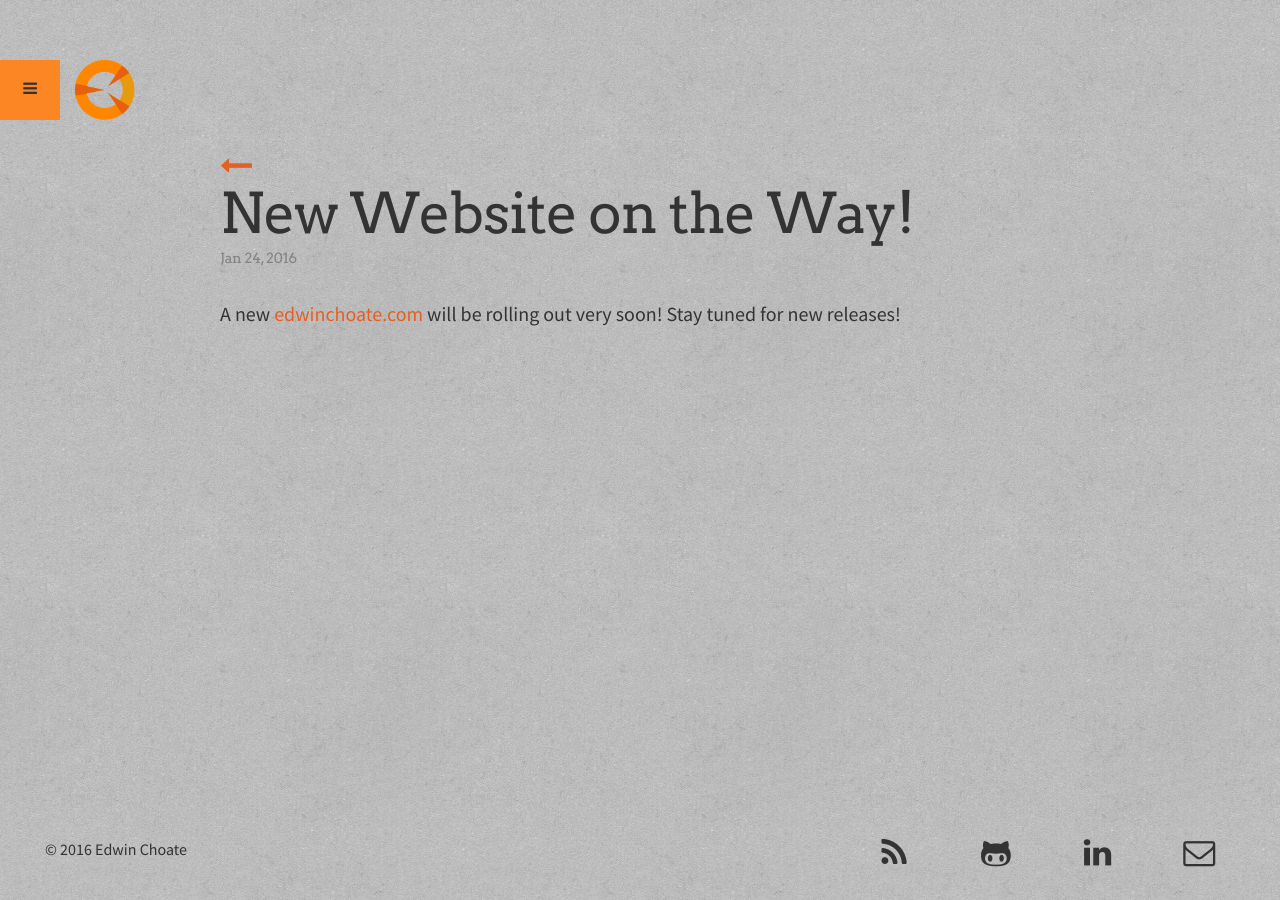
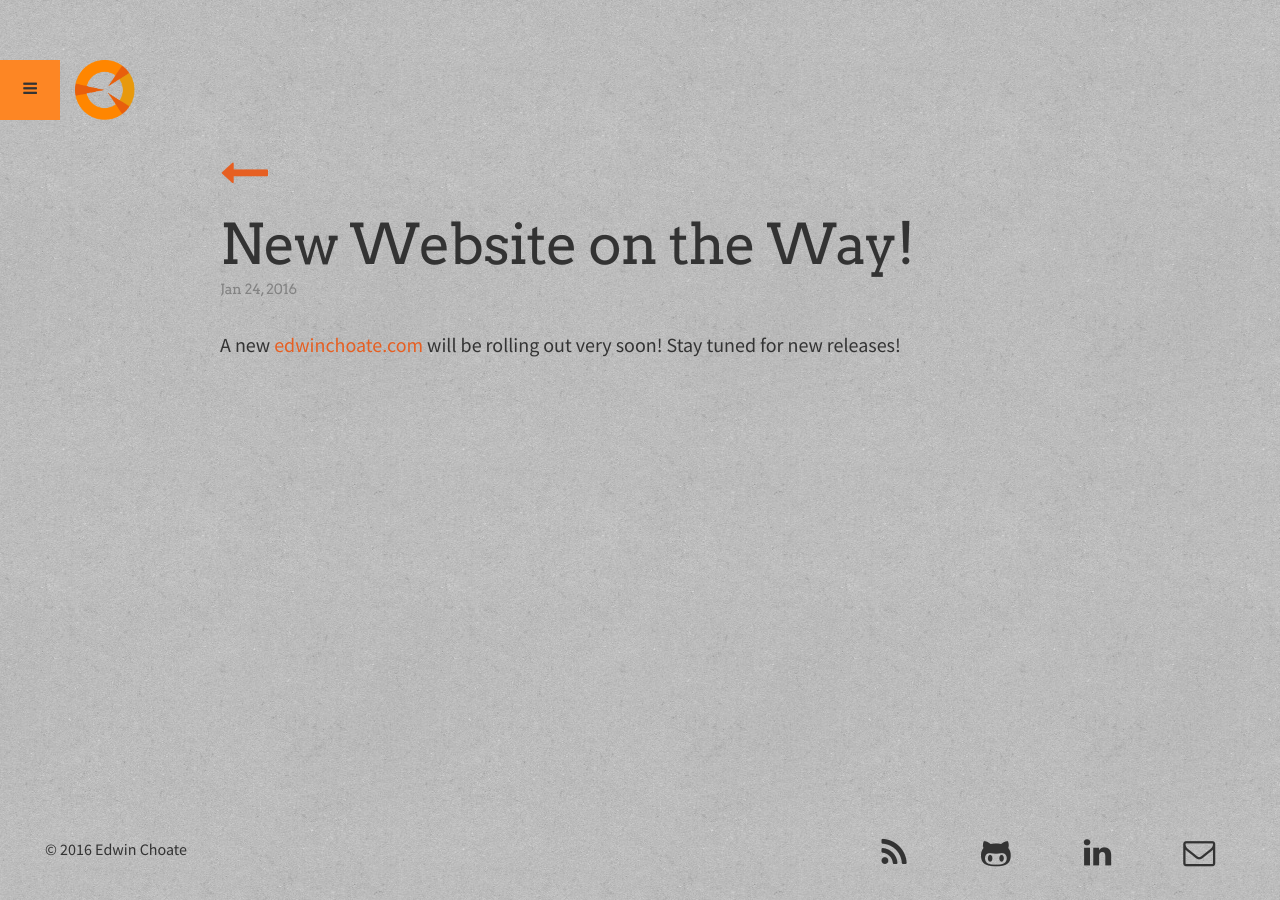
Before and after one commit to edwinchoate/edwinchoate.github.io, a Jekyll site: the page built from _posts/2016-01-24-new-website-on-the-way.md, in a window 1280 px wide. Built offline with Jekyll 4.4.1, drawn with Linux system fonts in a browser that asks for light colours.

Commit message:
improves padding and size of back arrow

```diff
--- a/_layouts/post.html
+++ b/_layouts/post.html
@@ -4,7 +4,7 @@
 <article class="post" itemscope itemtype="http://schema.org/BlogPosting">
 
   <header class="post-header">
-      <a href="/blog/"><i class="fa fa-long-arrow-left fa-2x"></i></a></li>
+      <a href="/blog/"><i class="back-arrow fa fa-long-arrow-left fa-3x"></i></a></li>
       <h1 class="post-title header-responsive" itemprop="name headline">{{ page.title }}</h1>
     <p class="post-meta"><time datetime="{{ page.date | date_to_xmlschema }}" itemprop="datePublished">{{ page.date | date: "%b %-d, %Y" }}</time>{% if page.author %} • <span itemprop="author" itemscope itemtype="http://schema.org/Person"><span itemprop="name">{{ page.author }}</span></span>{% endif %}</p>
   </header>
--- a/_sass/_layout.scss
+++ b/_sass/_layout.scss
@@ -380,6 +380,10 @@
  */
 .post-header {
     margin-bottom: $spacing-unit;
+
+    .back-arrow {
+      padding-bottom: 16px;
+    }
 }
 
 .post-title {
```
